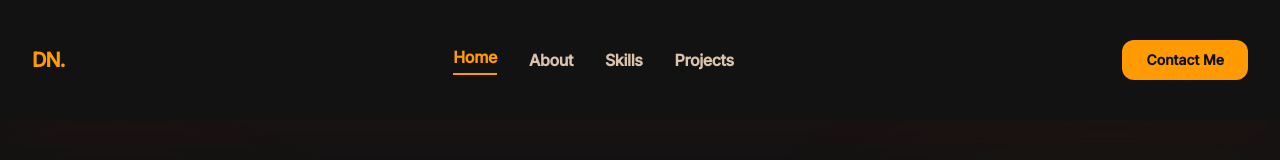
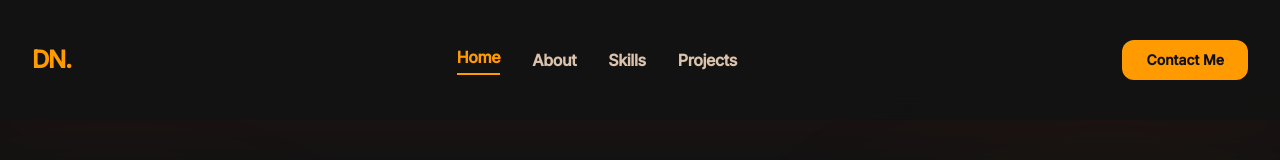
Before and after one commit to dinmaku/my_portfolio, a Vue app: page / in a window 1280 px wide. Shown: the top 160 px of the page. Built offline with nearby package versions, Linux system fonts and the light colour scheme.

Commit message:
Adjusting Nav sizes

```diff
--- a/src/components/Navigation.vue
+++ b/src/components/Navigation.vue
@@ -3,7 +3,7 @@
     <div class="flex justify-between items-center px-8 py-10 max-w-7xl mx-auto">
 
       <!-- Logo / Brand -->
-      <div class="text-xl font-black tracking-tighter text-[#FF9A00] uppercase font-lowercase ">
+      <div class="text-2xl font-black tracking-tighter text-[#FF9A00] uppercase font-lowercase ">
         dn.
       </div>
 
```
